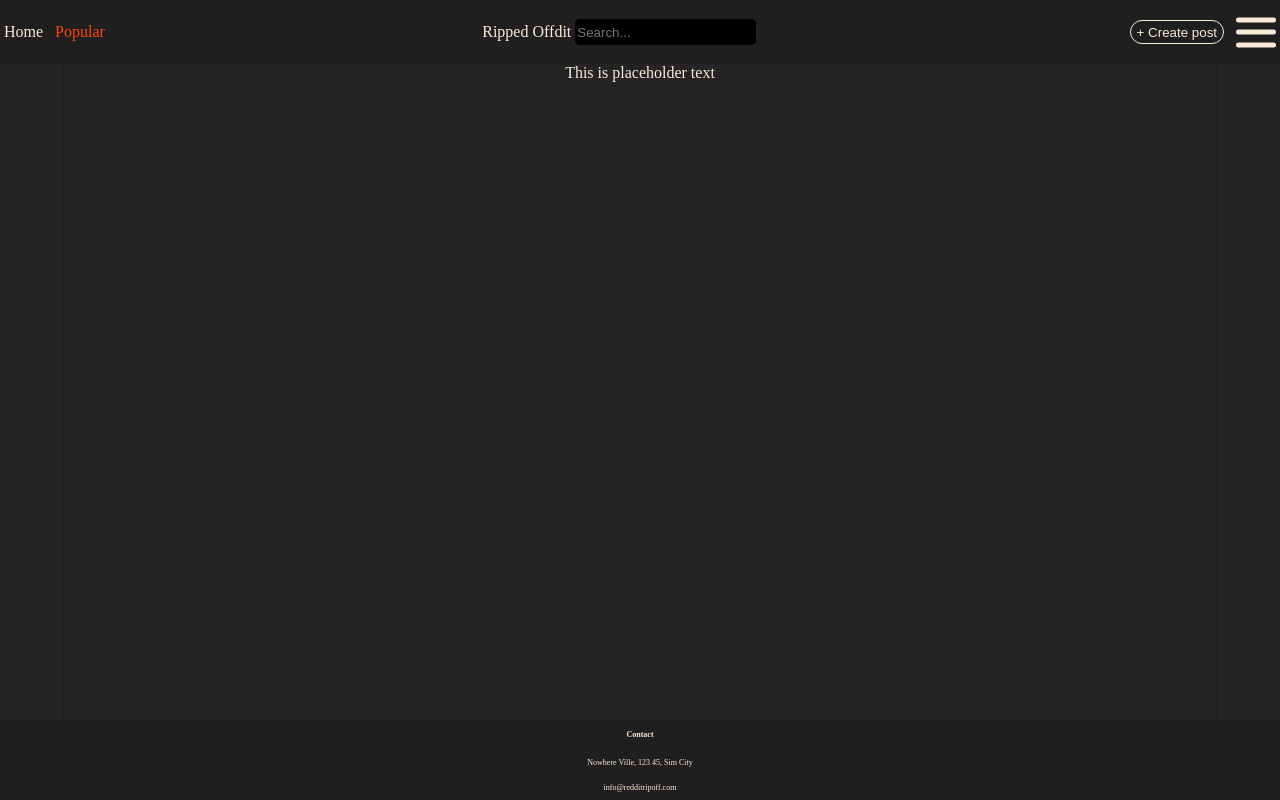
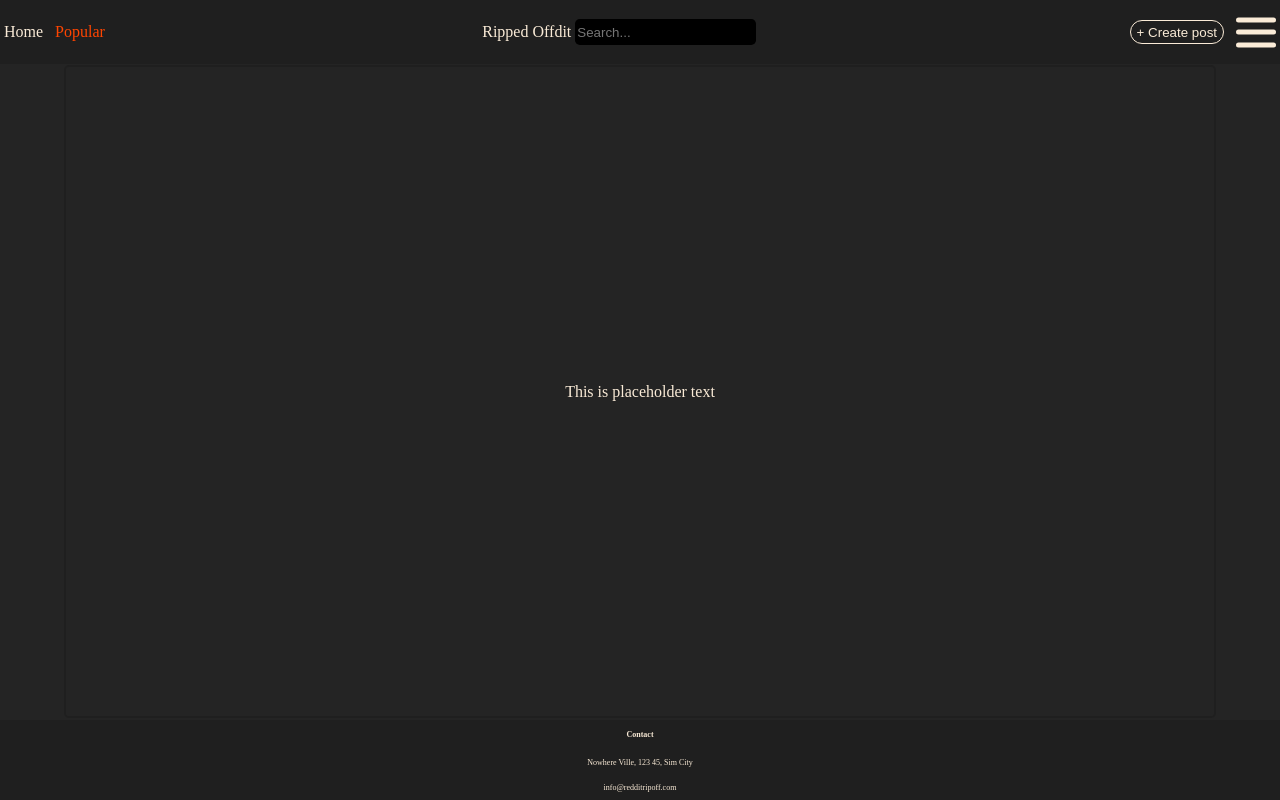
Before and after one commit to DefinitelyUnlikely/FrontEndAssignment, a plain HTML site: page popular.html in a window 1280 px wide. Drawn offline with Linux system fonts and the light colour scheme; a web font is replaced by a local one.

Commit message:
Change border style

```diff
--- a/static/css/posts.css
+++ b/static/css/posts.css
@@ -5,11 +5,16 @@
     background: rgb(36, 36, 36);
     height: 100%;
     width: 90%;
-    border-left: 2px solid rgb(31, 31, 31);
-    border-right: 2px solid rgb(31, 31, 31);
+
 }
 
 .post-area>article {
+    display: flex;
+    justify-content: center;
+    align-items: center;
     background: rgb(36, 36, 36);
-    height: 100%;
+    height: 99%;
+    width: 100%;
+    border: 2px solid rgb(31, 31, 31);
+    border-radius: 0.3rem;
 }
```
